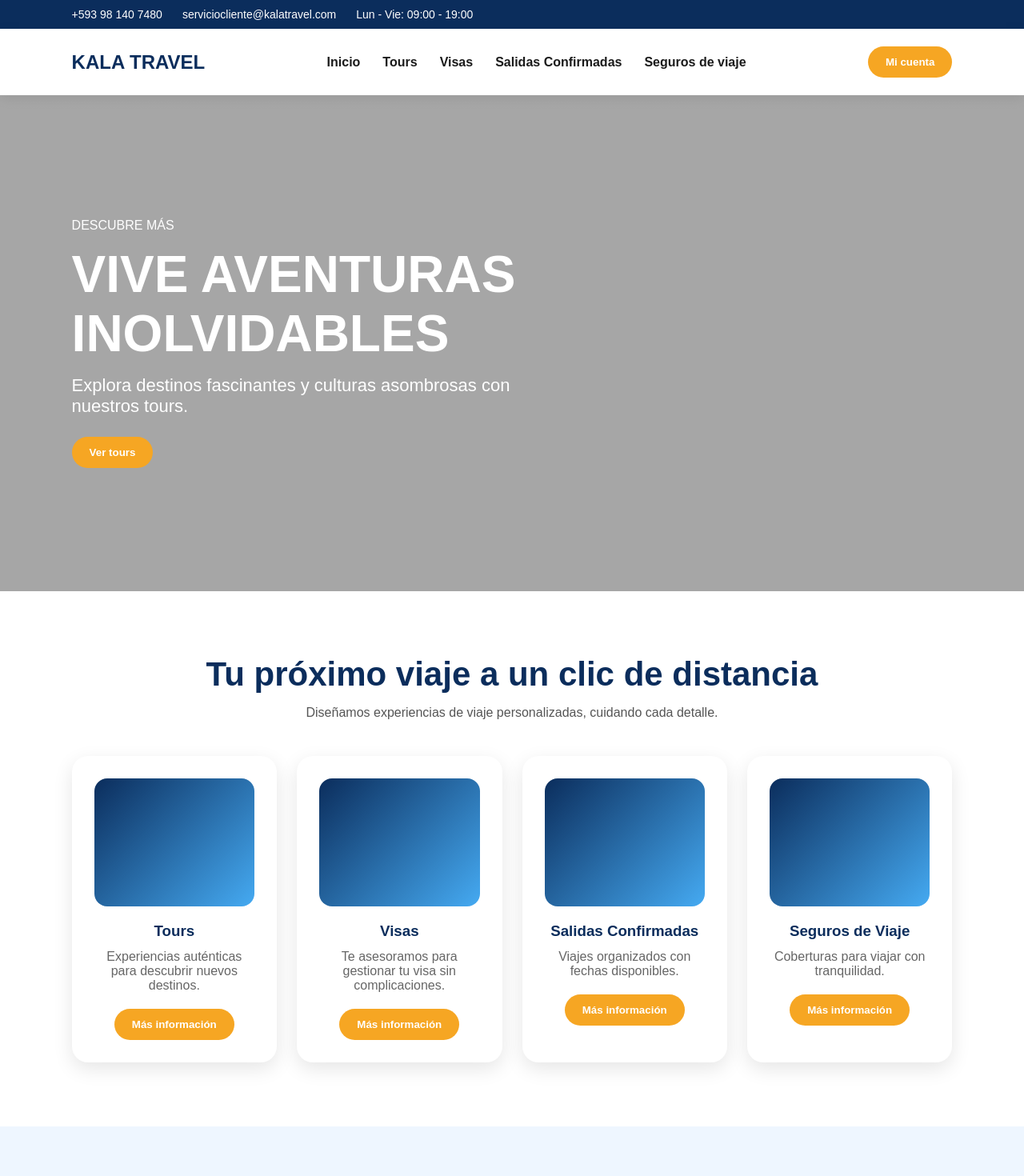
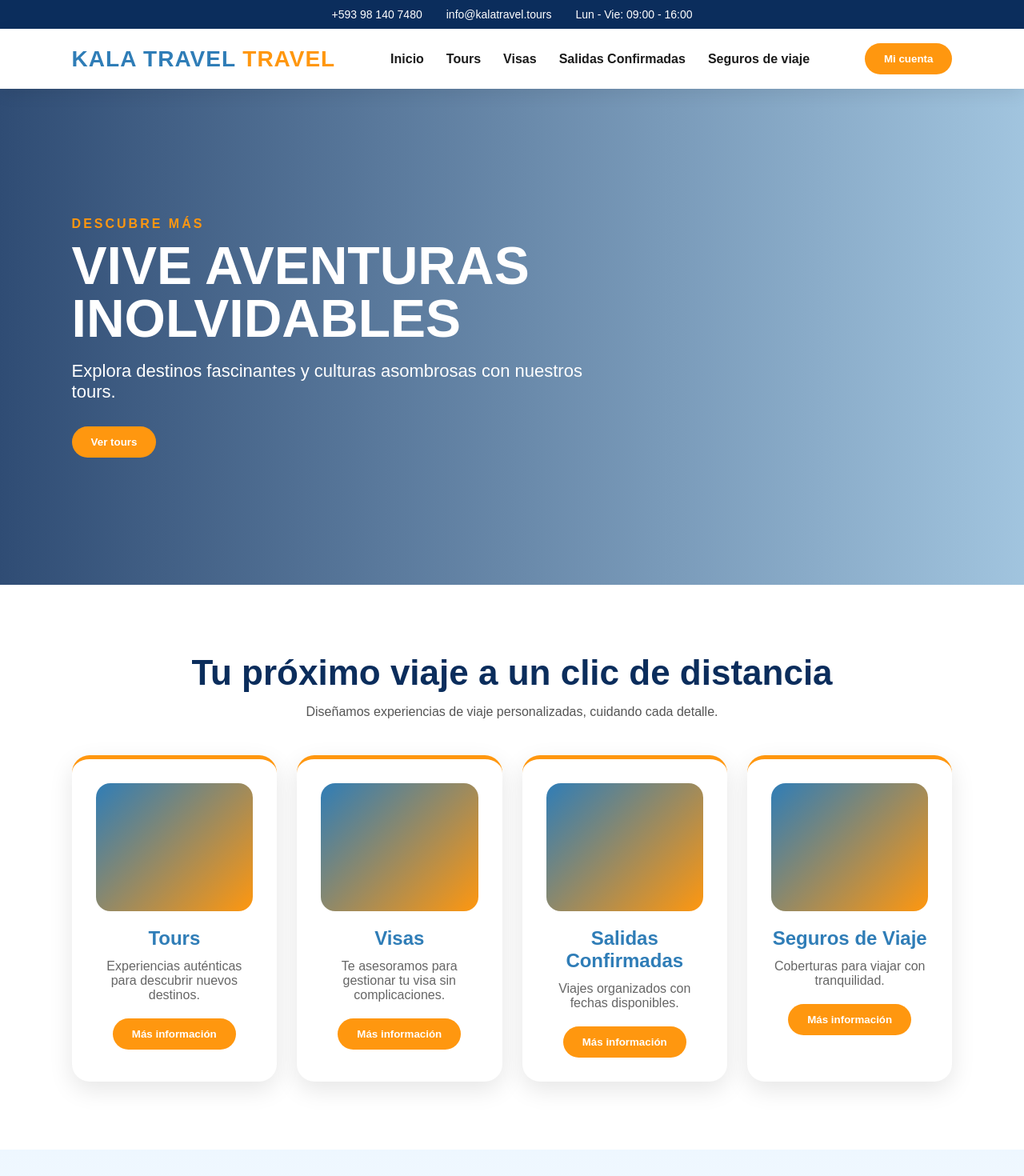
Before and after one commit to InfoKT23/Kala_Travel_pagina, a Next.js app: page / in a window 1280 px wide. Shown: the top 1470 px of the page at 80% size. Built offline with nearby package versions, Linux system fonts and the light colour scheme.

Commit message:
globalas e imagen

```diff
--- a/app/globals.css
+++ b/app/globals.css
@@ -4,57 +4,95 @@
   padding: 0;
 }
 
+:root {
+  --azul: #2f7db7;
+  --azul-oscuro: #0b2d5c;
+  --naranja: #ff970f;
+  --gris: #f5f8fb;
+  --texto: #1b1b1b;
+}
+
 body {
   font-family: Arial, Helvetica, sans-serif;
-  color: #1b1b1b;
+  color: var(--texto);
   background: #fff;
 }
 
+a {
+  text-decoration: none;
+  color: inherit;
+}
+
 .topbar {
-  background: #0b2d5c;
+  background: var(--azul-oscuro);
   color: white;
   padding: 10px 7%;
   display: flex;
-  gap: 25px;
+  justify-content: center;
+  gap: 30px;
   font-size: 14px;
 }
 
 .navbar {
-  padding: 22px 7%;
+  padding: 18px 7%;
   display: flex;
   justify-content: space-between;
   align-items: center;
   background: white;
-  box-shadow: 0 4px 15px rgba(0,0,0,.08);
+  box-shadow: 0 6px 20px rgba(0,0,0,.08);
+  position: sticky;
+  top: 0;
+  z-index: 10;
 }
 
 .logo {
   font-weight: 900;
-  color: #0b2d5c;
-  font-size: 24px;
+  color: var(--azul);
+  font-size: 28px;
+  letter-spacing: 1px;
+}
+
+.logo::after {
+  content: " TRAVEL";
+  color: var(--naranja);
 }
 
 .navbar ul {
   display: flex;
   list-style: none;
   gap: 28px;
-  font-weight: 600;
+  font-weight: 700;
+}
+
+.navbar li {
+  cursor: pointer;
+  transition: color .3s;
+}
+
+.navbar li:hover {
+  color: var(--naranja);
 }
 
 button {
-  background: #f6a623;
+  background: var(--naranja);
   border: none;
-  padding: 12px 22px;
+  padding: 12px 24px;
   border-radius: 30px;
   color: white;
   font-weight: bold;
   cursor: pointer;
+  transition: .3s;
+}
+
+button:hover {
+  background: var(--azul);
+  transform: translateY(-2px);
 }
 
 .hero {
   min-height: 620px;
   background:
-    linear-gradient(rgba(0,0,0,.35), rgba(0,0,0,.35)),
+    linear-gradient(90deg, rgba(11,45,92,.85), rgba(47,125,183,.45)),
     url("/images/hero.jpg");
   background-size: cover;
   background-position: center;
@@ -65,29 +103,37 @@ button {
 }
 
 .heroContent {
-  max-width: 620px;
+  max-width: 680px;
+}
+
+.heroContent p {
+  color: var(--naranja);
+  font-weight: 900;
+  letter-spacing: 3px;
+  margin-bottom: 10px;
 }
 
 .hero h1 {
-  font-size: 64px;
+  font-size: 66px;
   text-transform: uppercase;
-  margin: 15px 0;
+  line-height: 1;
+  margin-bottom: 20px;
 }
 
 .hero span {
   font-size: 22px;
   display: block;
-  margin-bottom: 25px;
+  margin-bottom: 30px;
 }
 
 .section {
-  padding: 80px 7%;
+  padding: 85px 7%;
   text-align: center;
 }
 
 .section h2 {
-  font-size: 42px;
-  color: #0b2d5c;
+  font-size: 44px;
+  color: var(--azul-oscuro);
   margin-bottom: 15px;
 }
 
@@ -106,15 +152,24 @@ button {
 .card,
 .travelCard {
   background: white;
-  padding: 28px;
-  border-radius: 20px;
-  box-shadow: 0 8px 25px rgba(0,0,0,.1);
+  padding: 30px;
+  border-radius: 22px;
+  box-shadow: 0 10px 30px rgba(0,0,0,.1);
+  border-top: 5px solid var(--naranja);
+  transition: .3s;
+}
+
+.card:hover,
+.travelCard:hover {
+  transform: translateY(-8px);
+  box-shadow: 0 18px 40px rgba(47,125,183,.25);
 }
 
 .card h3,
 .travelCard h3 {
-  color: #0b2d5c;
+  color: var(--azul);
   margin-bottom: 12px;
+  font-size: 24px;
 }
 
 .card p,
@@ -125,20 +180,26 @@ button {
 
 .imagePlaceholder {
   height: 160px;
-  border-radius: 16px;
-  background: linear-gradient(135deg, #0b2d5c, #45aaf2);
+  border-radius: 18px;
+  background: linear-gradient(135deg, var(--azul), var(--naranja));
   margin-bottom: 20px;
 }
 
 .blue {
-  background: #eef6ff;
+  background: linear-gradient(180deg, #eef7ff, #ffffff);
 }
 
 footer {
-  background: #0b2d5c;
+  background: var(--azul-oscuro);
   color: white;
   text-align: center;
-  padding: 45px 7%;
+  padding: 50px 7%;
+}
+
+footer h3 {
+  color: var(--naranja);
+  font-size: 28px;
+  margin-bottom: 10px;
 }
 
 @media (max-width: 900px) {
@@ -157,6 +218,11 @@ footer {
     grid-template-columns: 1fr;
   }
 
+  .hero {
+    text-align: center;
+    justify-content: center;
+  }
+
   .hero h1 {
     font-size: 42px;
   }
--- a/components/Header.jsx
+++ b/components/Header.jsx
@@ -3,8 +3,8 @@ export default function Header() {
     <header>
       <div className="topbar">
         <span>+593 98 140 7480</span>
-        <span>serviciocliente@kalatravel.com</span>
-        <span>Lun - Vie: 09:00 - 19:00</span>
+        <span>info@kalatravel.tours</span>
+        <span>Lun - Vie: 09:00 - 16:00</span>
       </div>
 
       <nav className="navbar">
```
Also changed, not shown: public/images/logo_KALA.png (added).
